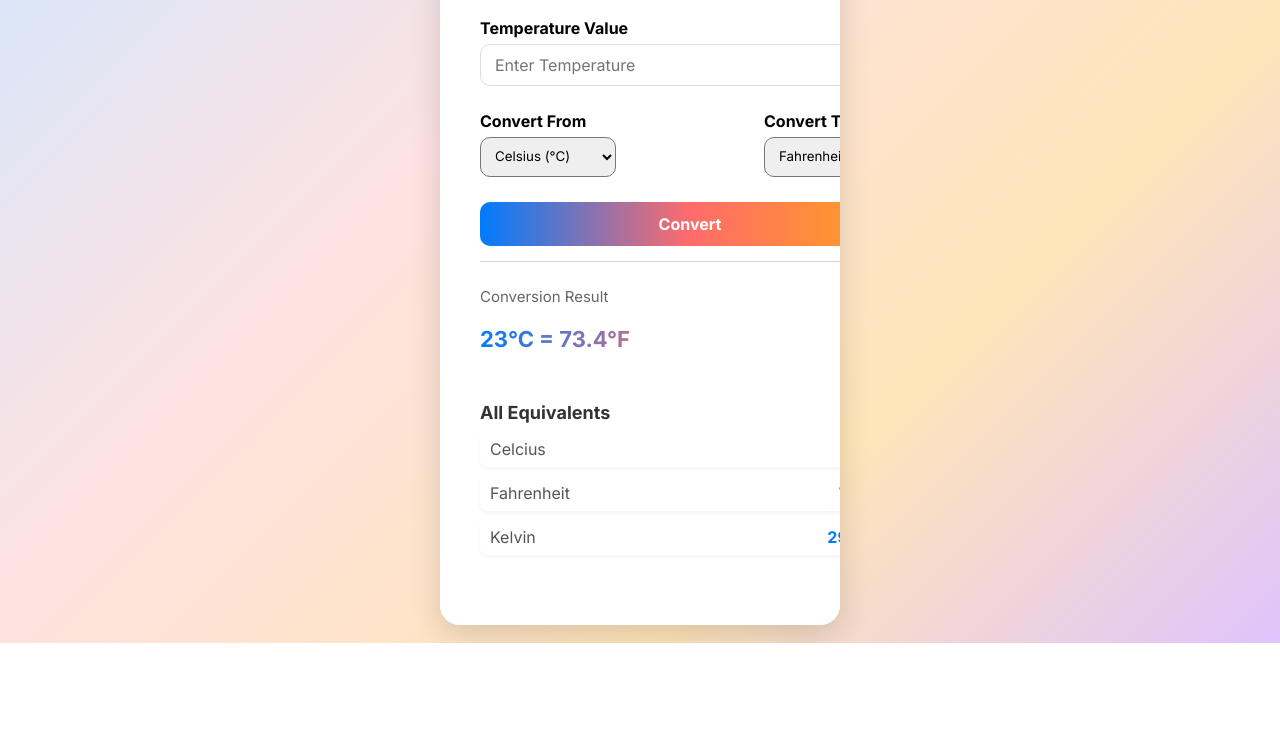
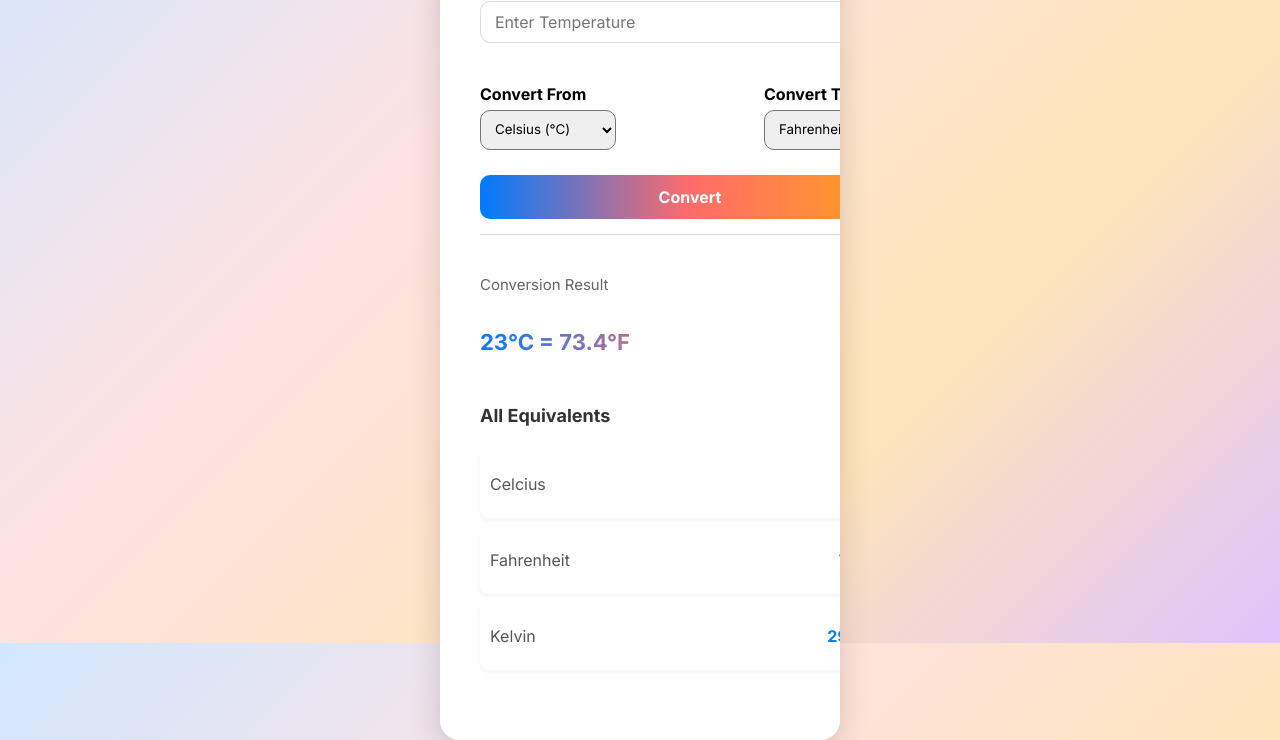
Before and after one commit to amidejackie3-source/frontendcohort3, a plain HTML site: page index.html in a window 1280 px wide. Shown: the part 157-897 px from the top of the page. Before the commit the page ends 800 px from the top, so only its background shows below. Drawn offline with Linux system fonts and the light colour scheme.

Commit message:
Updated style.css

```diff
--- a/styles.css
+++ b/styles.css
@@ -2,7 +2,7 @@
 @import url('https://fonts.googleapis.com/css2?family=Inter:wght@400;700&display=swap');
 
 * {
-  margin: 0;
+  margin: 01;
   padding: 0;
   box-sizing: border-box;
   font-family: 'Inter', sans-serif;
```
